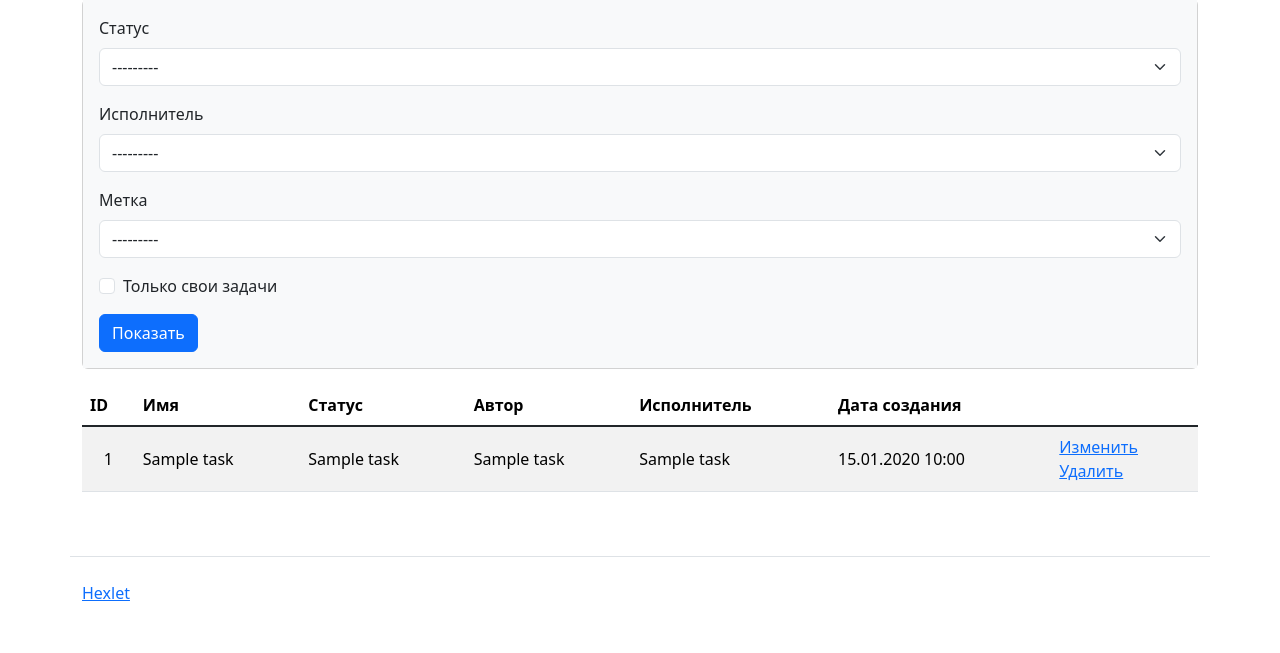
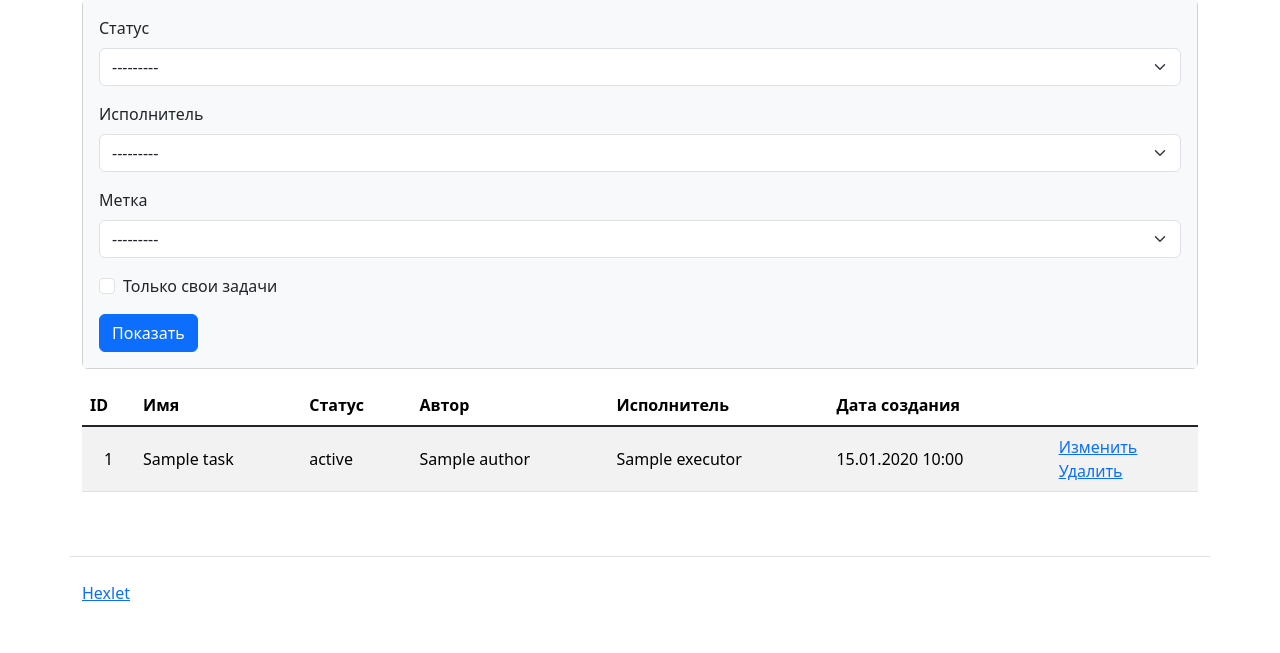
Before and after one commit to kivils/python-project-52, a Django app: template task_manager/templates/tasks/index.html in a window 1280 px wide. Shown: the part 207-860 px from the top of the page. Run offline with Django 3.2, Linux system fonts and the light colour scheme; the template is opened without the code that fills it: most values are stand-ins (such as "Sample title", 1, 10 or a date in 2020); some libraries are stand-ins or nearby versions.

Commit message:
create task

```diff
--- a/task_manager/tasks/forms.py
+++ b/task_manager/tasks/forms.py
@@ -28,3 +28,6 @@ class TaskForm(forms.ModelForm):
             'executor': forms.Select(attrs={'class': 'form-select'}),
             'labels': forms.SelectMultiple(attrs={'class': 'form-select'})
         }
+
+
+# исчез столбец в дб с метками, изменить вид исполнителя
--- a/task_manager/templates/tasks/index.html
+++ b/task_manager/templates/tasks/index.html
@@ -37,15 +37,14 @@
 		<th></th>
 	</tr>
 	</thead>
-	<tbody>
     <tbody class="table-group-divider">
         {% for task in tasks %}
             <tr>
                 <td class="align-middle text-center">{{ task.id }}</td>
                 <td class="align-middle">{{ task.name }}</td>
-                    <td class="align-middle">{{ task.name }}</td>
-                    <td class="align-middle">{{ task.name }}</td>
-                    <td class="align-middle">{{ task.name }}</td>
+                <td class="align-middle">{{ task.status }}</td>
+                <td class="align-middle">{{ task.author.get_full_name }}</td>
+                <td class="align-middle">{{ task.executor.get_full_name }}</td>
                 <td class="align-middle">{{ task.created_at|date:'d.m.Y H:i' }}</td>
                 <td class="align-middle">
                     <a href="/tasks/{{ task.id }}/update/">Изменить</a>
@@ -55,6 +54,5 @@
             </tr>
         {% endfor %}
         </tbody>
-	</tbody>
 	</table>
 {% endblock %}
```
Also changed, not shown: task_manager/tasks/views.py (+9 -4 lines). Lines whose indentation alone changed are shown as unchanged.
